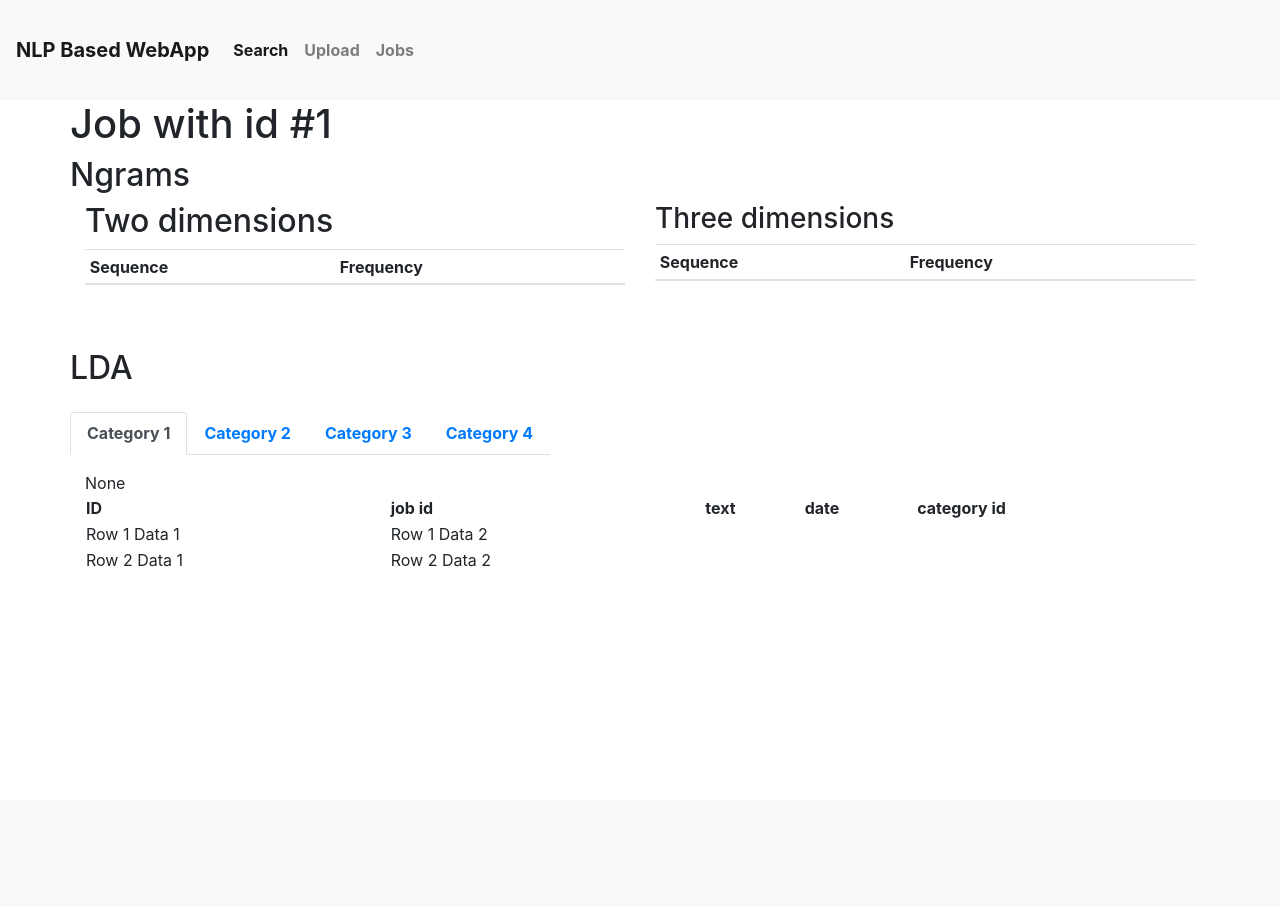
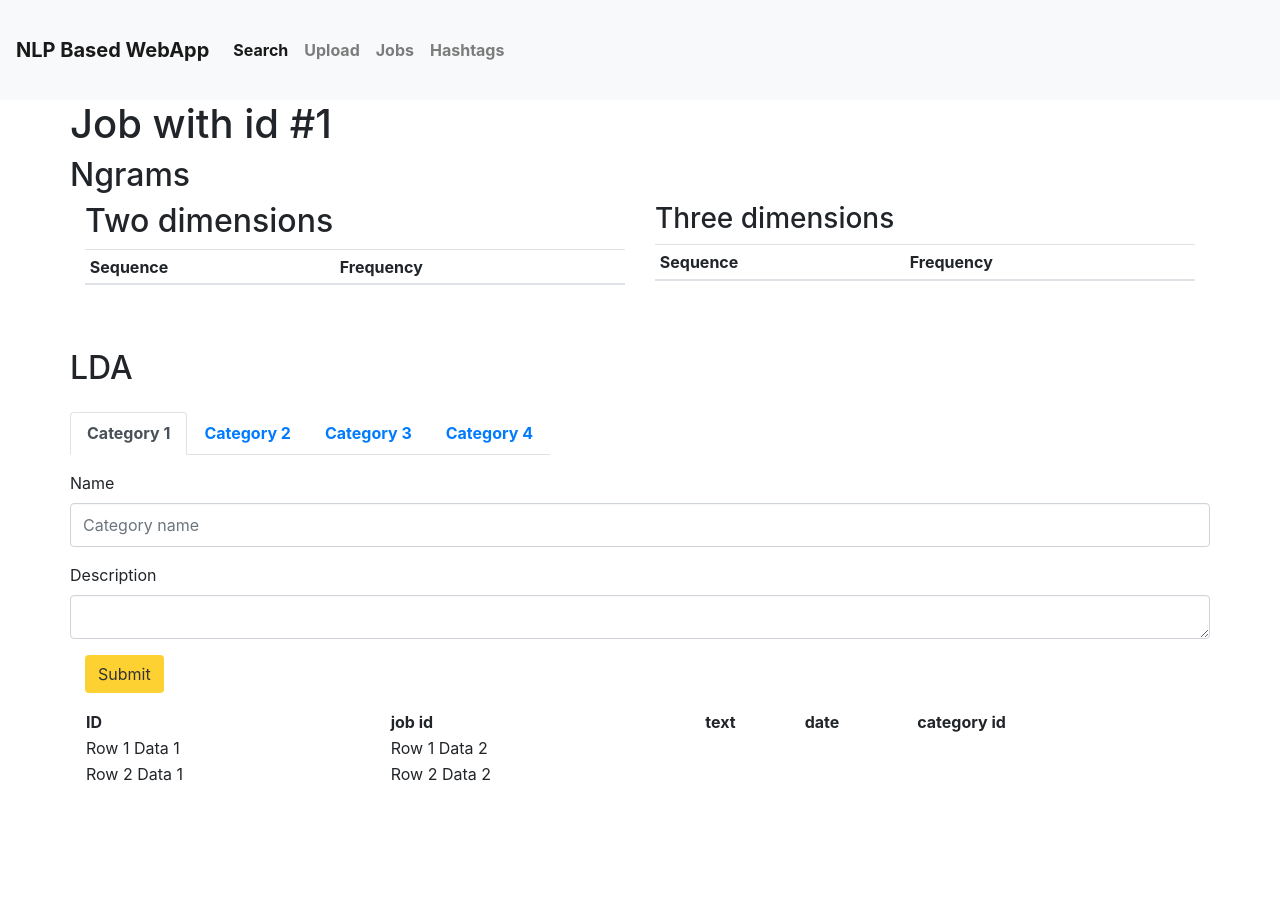
Before and after one commit to JangasMonsterPlace/flask-webapp, a Flask app: page /job/1 in a window 1280 px wide, after a click on "Category 1". Before the commit the page ends 567 px from the top, so only its background shows below. Run offline with Flask 2, Linux system fonts and the light colour scheme; data that the repository does not hold is empty; some libraries are stand-ins or nearby versions.

Commit message:
fixed lda form;

```diff
--- a/app/main.py
+++ b/app/main.py
@@ -30,6 +30,15 @@ def jobs():
     jobs = list(get_jobs())
     data = {"jobs": jobs}
     return render_template("jobs.html", data=data)
+
+
+@app.route('/hastags', methods=['GET, POST'])
+def hashtags():
+    if request.method == 'GET':
+        return render_template('hastags.html')
+    else:
+        return redirect(f"/job/{job['id']}", code=302)
+
 
 
 @app.route('/job/<job_id>', methods=['GET'])
--- a/app/templates/components/inline_category_form.html
+++ b/app/templates/components/inline_category_form.html
@@ -1,4 +1,4 @@
-{% macro inline_category_form(job, category_id, cat_names) %} {{cat_names}} {% if cat_names %}
+{% macro inline_category_form(job, category_id, cat_names) %} {% if cat_names %}
 {% for dict_item in cat_names %}
 <form id="rename-category-{{category_id}}">
   <input hidden value="{{category_id}}" type="number" name="category_id" />
@@ -10,11 +10,30 @@
     </div>
     <div class="row mb-3">
       <label for="">Description</label>
-      <textarea value='{{dict_item["description"]}}' class="form-control cat-desc" name="description" id="" cols="30" rows="30"></textarea>
+      <textarea class="form-control cat-desc" name="description" id="" cols="30" rows="30">
+        {{dict_item["description"]}}
+      </textarea>
     </div>
 
     <button onclick="submitCategoryRenaming(category_id)" class="btn btn-default" on class="name-category-button" data-cat-id="{{category_id}}" type="button">Submit</button>
   </div>
 </form>
 {% endfor %}
+{% else %}
+<form id="rename-category-{{category_id}}">
+  <input hidden value="{{category_id}}" type="number" name="category_id" />
+  <input hidden class="job-id" value="{{job}}" type="number" name="job_id" />
+  <div class="form-group">
+    <div class="row mb-3">
+      <label for="">Name</label>
+      <input type="text" class="form-control cat-name" placeholder="Category name" />
+    </div>
+    <div class="row mb-3">
+      <label for="">Description</label>
+      <textarea class="form-control cat-desc" name="description" id="" cols="30" rows="30"></textarea>
+    </div>
+
+    <button onclick="submitCategoryRenaming(category_id)" class="btn btn-default" on class="name-category-button" data-cat-id="{{category_id}}" type="button">Submit</button>
+  </div>
+</form>
 {% endif %} {% endmacro %}
--- /dev/null
+++ b/app/templates/hastag.html
@@ -0,0 +1 @@
+{% extends 'base.html' %}
--- a/app/templates/header.html
+++ b/app/templates/header.html
@@ -16,6 +16,9 @@
             <li class="nav-item">
               <a class="nav-link" href="/jobs">Jobs</a>
             </li>
+            <li class="nav-item">
+              <a class="nav-link" href="/hastags">Hashtags</a>
+            </li>
           </ul>
         </div>
       </nav>
```
